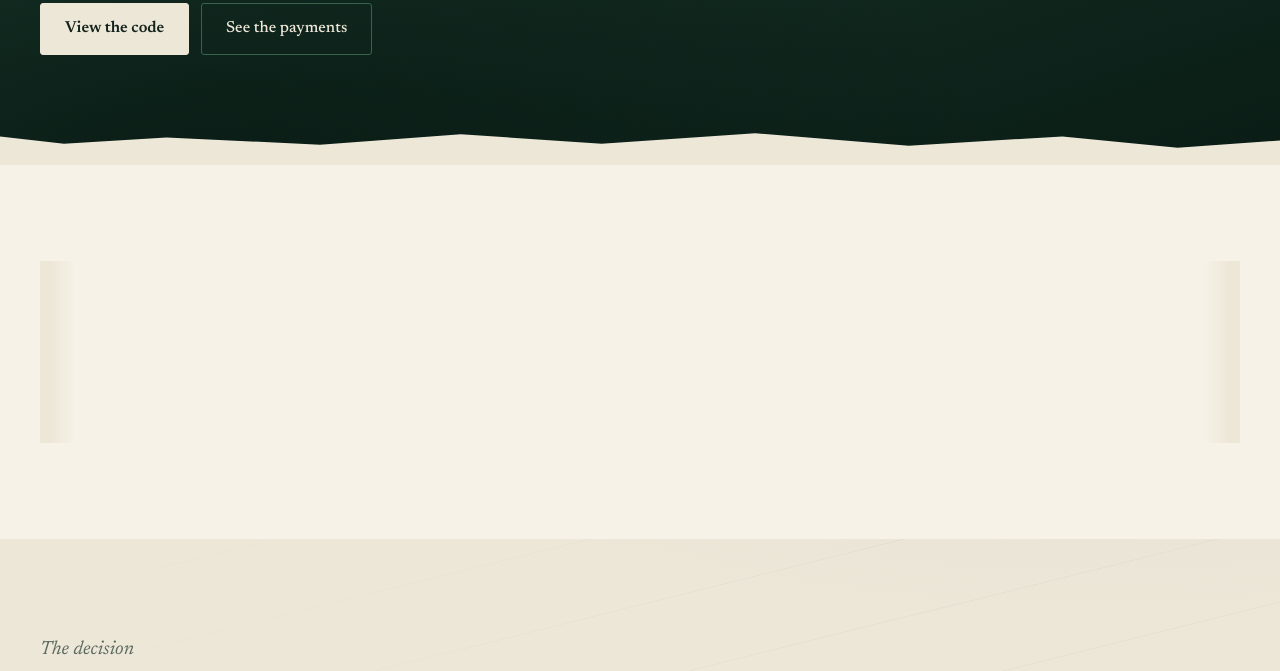
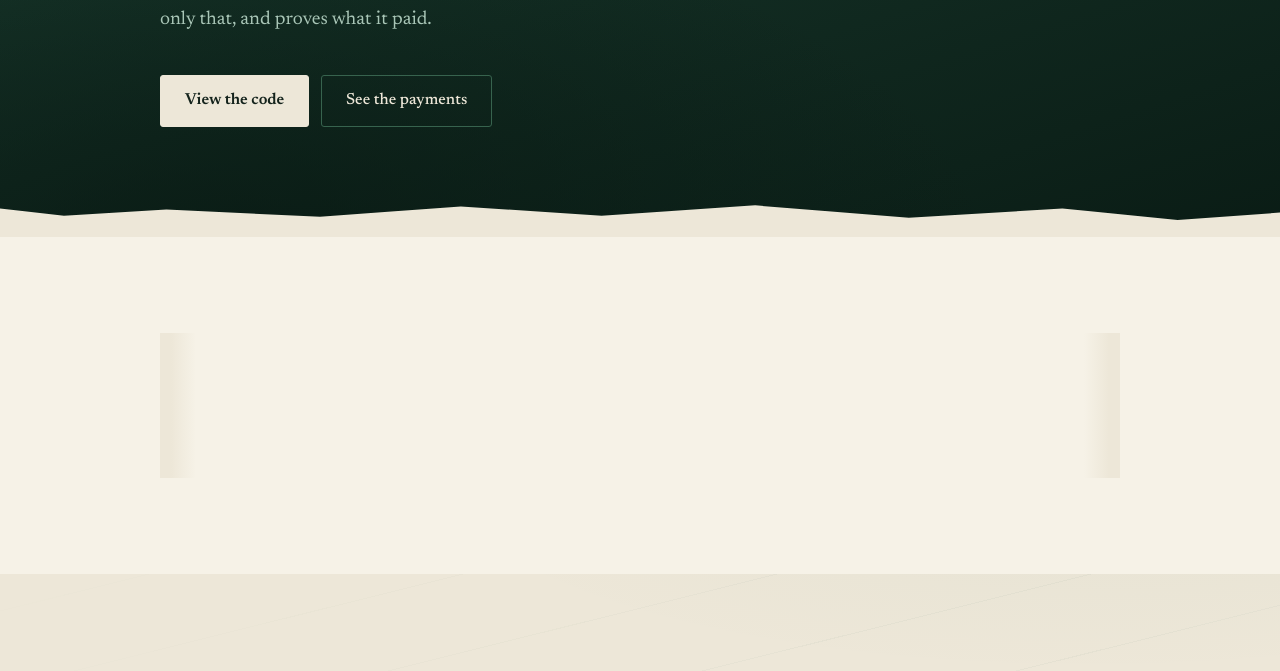
Before and after one commit to mandate-run/mandate, a plain HTML site: page site/index.html in a window 1280 px wide. Shown: the part 552-1223 px from the top of the page. Drawn offline with Linux system fonts and the light colour scheme.

Commit message:
fix(site): restore the page column
- a blanket max-width overrode .wrap
- every band ran the full viewport

```diff
--- a/site/style.css
+++ b/site/style.css
@@ -512,5 +512,8 @@ html, body { max-width: 100%; overflow-x: hidden; }
 
 /* Nothing on this page may be wider than the screen it is read on. */
 *, *::before, *::after { min-width: 0; }
-.wrap, .hero-grid, .hero-copy, section, header, footer { max-width: 100%; }
+/* Containers must not exceed the viewport, but .wrap keeps its column: a
+   blanket max-width:100% here overrode it and let every band run full
+   width, which is what broke the page's alignment. */
+.hero-copy, section, header, footer { max-width: 100%; }
 h1, h2, h3, p, td, .refusal code { overflow-wrap: anywhere; }
```
